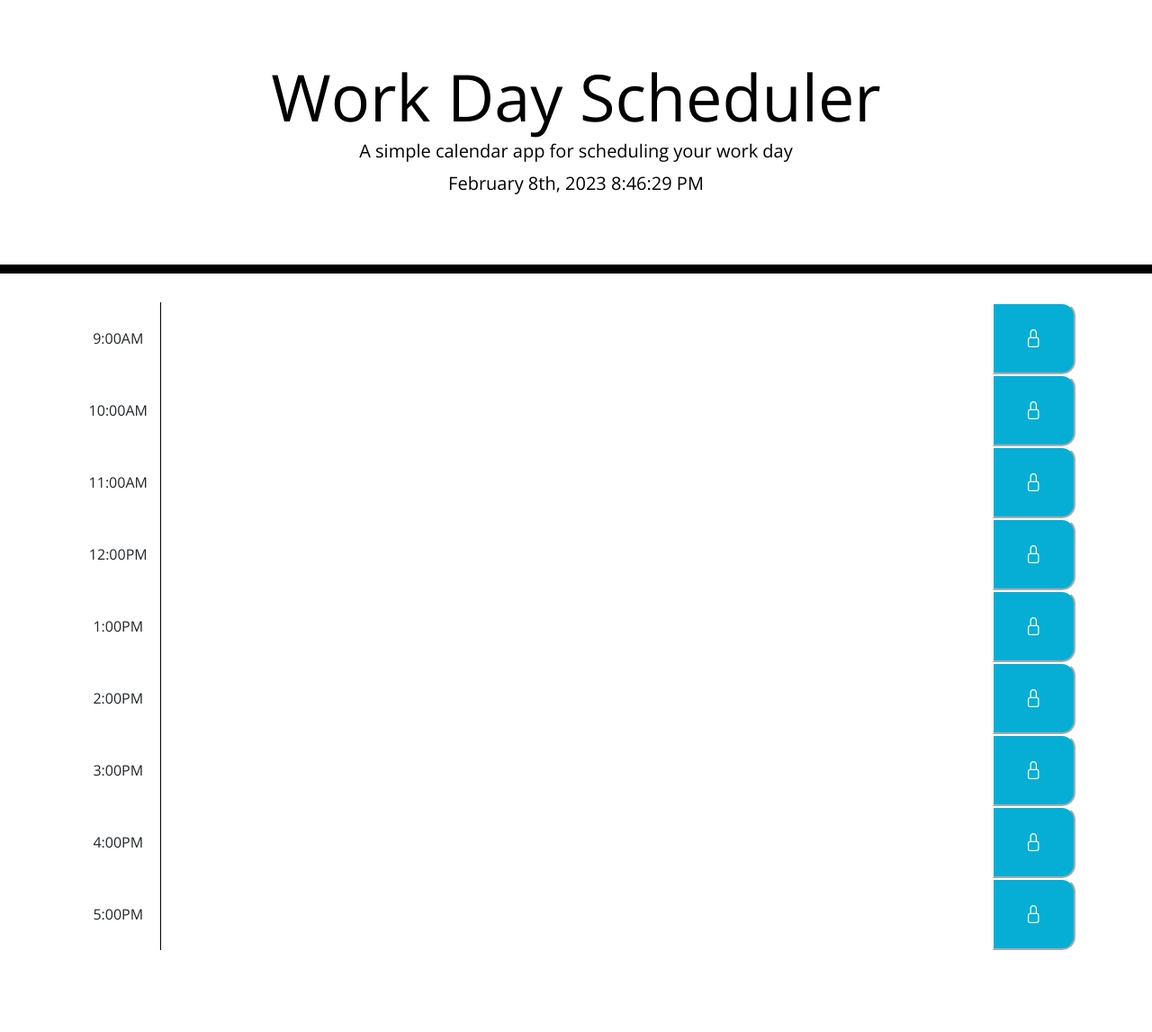
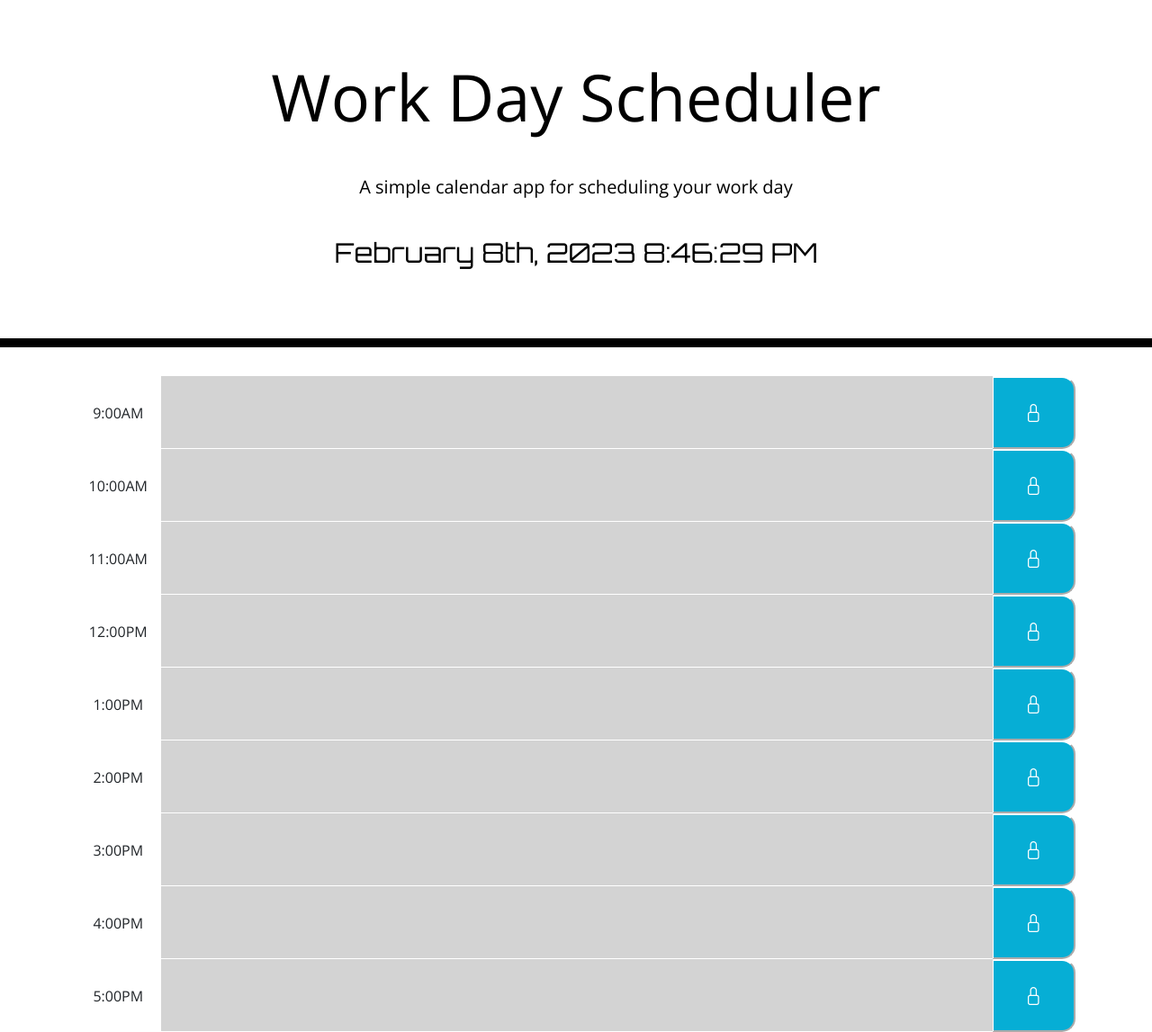
Before and after one commit to JBDooley/Work-Day-Scheduler, a plain HTML site: page index.html in a window 1280 px wide. Shown: the whole page at 90% size. Before the commit the page ends 1056 px from the top, so only its background shows below. Drawn offline with nearby package versions, Linux system fonts and the light colour scheme.

Commit message:
added color coded feature script

```diff
--- a/index.html
+++ b/index.html
@@ -18,10 +18,7 @@
       integrity="sha384-50oBUHEmvpQ+1lW4y57PTFmhCaXp0ML5d60M1M7uH2+nqUivzIebhndOJK28anvf"
       crossorigin="anonymous"
     />
-    <link
-      href="https://fonts.googleapis.com/css?family=Open+Sans&display=swap"
-      rel="stylesheet"
-    />
+    <link href="https://fonts.googleapis.com/css2?family=Open+Sans&family=Orbitron&display=swap" rel="stylesheet">
     <link rel="stylesheet" href="style.css" />
     <title>Work Day Scheduler</title>
   </head>
@@ -29,61 +26,61 @@
   <body>
     <header class="jumbotron">
       <h1 class="display-3">Work Day Scheduler</h1>
-      <p class="lead">A simple calendar app for scheduling your work day</p>
+      <p class="lead my-5">A simple calendar app for scheduling your work day</p>
       <p id="currentDay" class="lead"></p>
     </header>
     <div class="container">
       <!-- Timeblocks go here -->
       <div class="d-flex my-auto time-block">
         <div class="p-2 col-1 text-center my-auto timeBlockTime">9:00AM</div>
-        <textarea class="text p-4 col-10 timeBlockInput"></textarea>
+        <textarea class="text p-4 col-10 border-bottom border-white timeBlockInput" value="9"></textarea>
         <button class="col-1 ml-auto border-white saveBtn"><i class="bi bi-lock"></i></button>
       </div>
 
       <div class="d-flex my-auto time-block">
         <div class="p-2 col-1 text-center my-auto timeBlockTime">10:00AM</div>
-        <textarea class="userInput text p-4 col-10 timeBlockInput"></textarea>
+        <textarea class="text p-4 col-10 border-bottom border-white timeBlockInput" value="10"></textarea>
         <button class="col-1 ml-auto border-white saveBtn"><i class="bi bi-lock"></i></button>
       </div>
 
       <div class="d-flex my-auto time-block">
         <div class="p-2 col-1 text-center my-auto timeBlockTime">11:00AM</div>
-        <textarea class="text p-4 col-10 timeBlockInput"></textarea>
+        <textarea class="text p-4 col-10 border-bottom border-white timeBlockInput" value="11"></textarea>
         <button class="col-1 ml-auto border-white saveBtn"><i class="bi bi-lock"></i></button>
       </div>
 
       <div class="d-flex my-auto time-block">
         <div class="p-2 col-1 text-center my-auto timeBlockTime">12:00PM</div>
-        <textarea class="text p-4 col-10 timeBlockInput"></textarea>
+        <textarea class="text p-4 col-10 border-bottom border-white timeBlockInput" value="12"></textarea>
         <button class="col-1 ml-auto border-white saveBtn"><i class="bi bi-lock"></i></button>
       </div>
 
       <div class="d-flex my-auto time-block">
         <div class="p-2 col-1 text-center my-auto timeBlockTime">1:00PM</div>
-        <textarea class="text p-4 col-10 timeBlockInput"></textarea>
+        <textarea class="text p-4 col-10 border-bottom border-white timeBlockInput" value="13"></textarea>
         <button class="col-1 ml-auto border-white saveBtn"><i class="bi bi-lock"></i></button>
       </div>
 
       <div class="d-flex my-auto time-block">
         <div class="p-2 col-1 text-center my-auto timeBlockTime">2:00PM</div>
-        <textarea class="text p-4 col-10 timeBlockInput"></textarea>
+        <textarea class="text p-4 col-10 border-bottom border-white timeBlockInput" value="14"></textarea>
         <button class="col-1 ml-auto border-white saveBtn"><i class="bi bi-lock"></i></button>
       </div>
 
       <div class="d-flex my-auto time-block">
         <div class="p-2 col-1 text-center my-auto timeBlockTime">3:00PM</div>
-        <textarea class="text p-4 col-10 timeBlockInput"></textarea>
+        <textarea class="text p-4 col-10 border-bottom border-white timeBlockInput" value="15"></textarea>
         <button class="col-1 ml-auto border-white saveBtn"><i class="bi bi-lock"></i></button>
       </div>
 
       <div class="d-flex my-auto time-block">
         <div class="p-2 col-1 text-center my-auto timeBlockTime">4:00PM</div>
-        <textarea class="text p-4 col-10 timeBlockInput"></textarea>
+        <textarea class="text p-4 col-10 border-bottom border-white timeBlockInput" value="16"></textarea>
         <button class="col-1 ml-auto border-white saveBtn"><i class="bi bi-lock"></i></button>
       </div>
       <div class="d-flex my-auto time-block">
         <div class="p-2 col-1 text-center my-auto timeBlockTime">5:00PM</div>
-        <textarea class="text p-4 col-10 timeBlockInput"></textarea>
+        <textarea class="text p-4 col-10 border-bottom border-white timeBlockInput" value="17"></textarea>
         <button class="col-1 ml-auto border-white saveBtn"><i class="bi bi-lock"></i></button>
       </div>
     </div>
--- a/script.js
+++ b/script.js
@@ -6,3 +6,21 @@ function displayTime() {
 };
 
 setInterval(displayTime, 1000);
+
+function timeBlockStatus() {
+    $(".timeBlockInput").each(function() {
+        var timeStatus = moment().format("H");
+        console.log(timeStatus);
+        var inputTime = parseInt($(this).attr("value"));
+        // Compare each timeblock to current hour and change color
+        if (inputTime < timeStatus) {
+            $(this).addClass("past");
+        }else if (inputTime == timeStatus) {
+            $(this).addClass("present");
+        }else if (inputTime > timeStatus) {
+            $(this).addClass("future");
+        }
+    })
+}
+
+setInterval(timeBlockStatus, 1000);
--- a/style.css
+++ b/style.css
@@ -11,6 +11,11 @@ body {
     color: #000000;
     border-left: 1px solid black;
     padding: 10px;
+  }
+
+  #currentDay{
+    font-family: 'Orbitron', sans-serif;
+    font-size : 30px;
   }
 
   .jumbotron {
```
